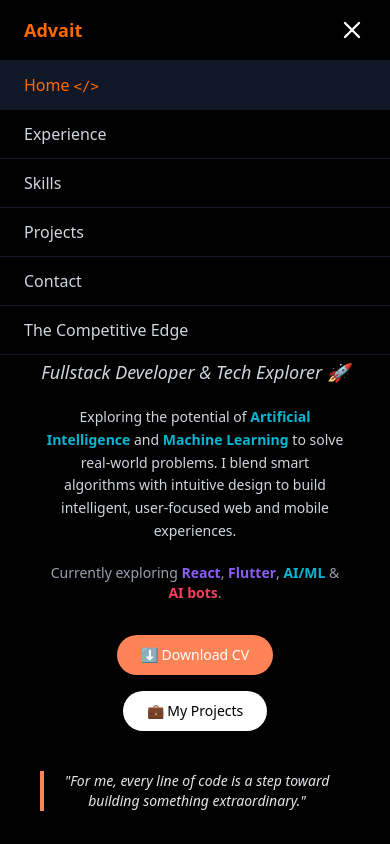
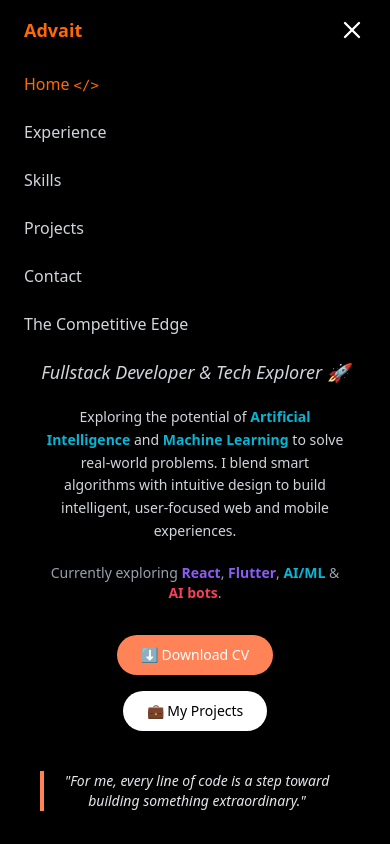
Before and after one commit to Advaitkasturi/advaitkasturi.github.io, a React (Vite) app: page / in a window 390 px wide. Both pictures are taken after a click on the button 352 px from the left and 30 px from the top of the page. Shown: the top 844 px of the page. Built offline with nearby package versions, Linux system fonts and the light colour scheme.

Commit message:
changes made

```diff
--- a/src/assets/pages/navbar.jsx
+++ b/src/assets/pages/navbar.jsx
@@ -107,15 +107,15 @@ export default function Navbar() {
 
         {/* Dropdown Menu */}
         {menuOpen && (
-          <div className="flex flex-col bg-black border-t border-gray-900">
+          <div className="flex flex-col bg-black">
             {navLinks.map((link) => (
               <a
                 key={link.name}
                 href={link.href}
                 onClick={(e) => handleLinkClick(link.name, link.href, e)}
-                className={`w-full py-3 px-6 text-left text-gray-300 font-medium border-b border-gray-900
-                  hover:bg-gray-900 hover:text-orange-400 transition
-                  ${active === link.name ? "text-orange-500 bg-gray-900" : ""}
+                className={`w-full py-3 px-6 text-left text-gray-300 font-medium
+                  hover:text-orange-400 transition
+                  ${active === link.name ? "text-orange-500" : ""}
                 `}
               >
                 {link.name}
```
